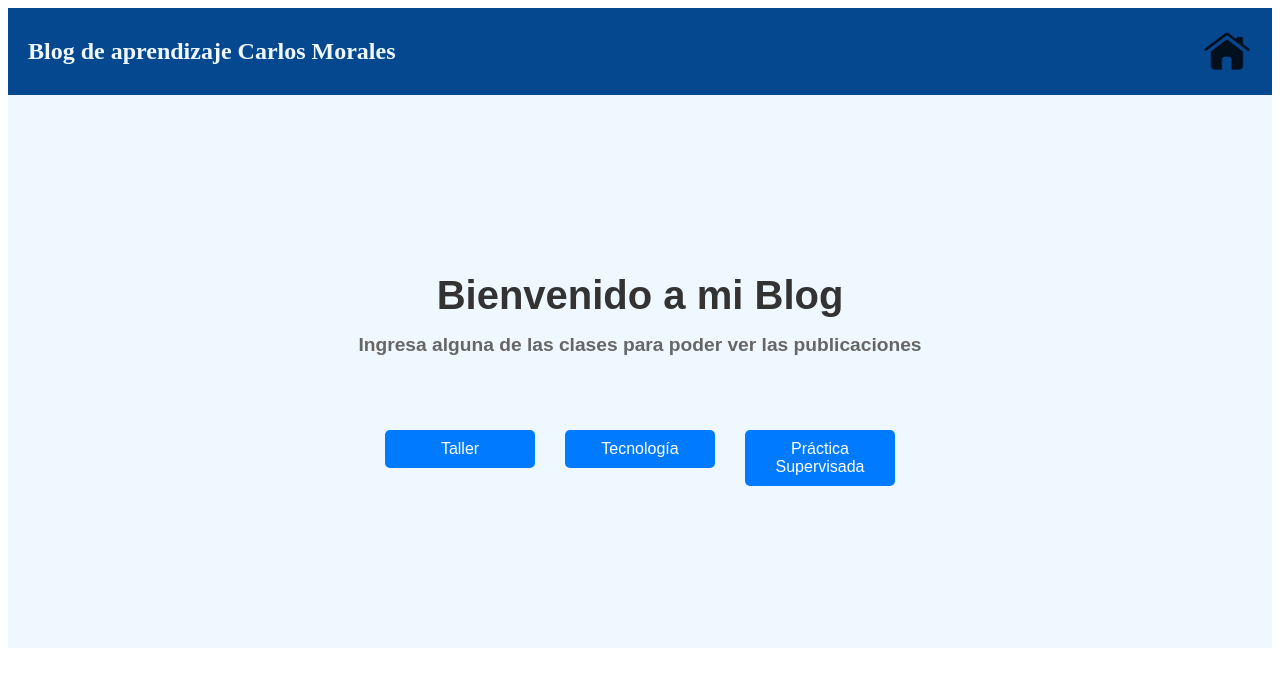
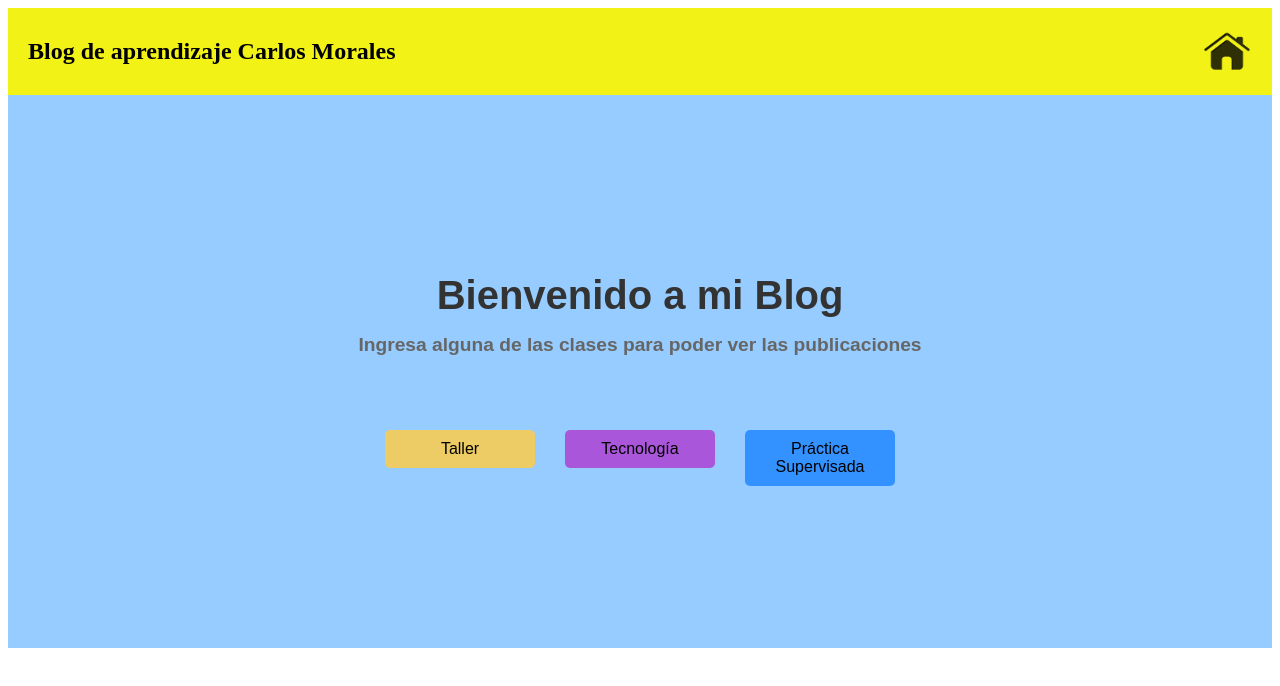
Before and after one commit to CarlosMorales-2021365/Front-Blog, a React (Vite) app: page / in a window 1280 px wide. Shown: the top 686 px of the page. Built offline with nearby package versions, Linux system fonts and the light colour scheme.

Commit message:
add(css):mejoras para el css

```diff
--- a/index.html
+++ b/index.html
@@ -2,7 +2,7 @@
 <html lang="en">
   <head>
     <meta charset="UTF-8" />
-    <link rel="icon" type="image/svg+xml" href="/vite.svg" />
+    <link rel="icon" type="image/svg+xml" href="/src/assets/iconoBlog.png" />
     <meta name="viewport" content="width=device-width, initial-scale=1.0" />
     <title>Blog de Aprendizaje</title>
   </head>
--- a/src/components/navbar/navbar.css
+++ b/src/components/navbar/navbar.css
@@ -1,6 +1,6 @@
 .navbar{
-    background-color: #05488f;
-    color: aliceblue;
+    background-color: #f2f217;
+    color: rgb(0, 0, 0);
     padding: 10px 20px;
 }
 
--- a/src/pages/Taller/TallerPage.css
+++ b/src/pages/Taller/TallerPage.css
@@ -1,5 +1,5 @@
 .publicacion-card {
-  background-color: #0ea5e9;
+  background-color: #edcb65;
   border-radius: 8px;
   box-shadow: 0 4px 6px rgba(0, 0, 0, 0.1);
   padding: 1rem;
@@ -7,7 +7,7 @@
 }
 
 .publicacionTec-card {
-  background-color: #2fe90e;
+  background-color: #aa56da;
   border-radius: 8px;
   box-shadow: 0 4px 6px rgba(0, 0, 0, 0.1);
   padding: 1rem;
@@ -15,7 +15,7 @@
 }
 
 .publicacionPractica-card {
-  background-color: #dee90e;
+  background-color: #3392ff;
   border-radius: 8px;
   box-shadow: 0 4px 6px rgba(0, 0, 0, 0.1);
   padding: 1rem;
--- a/src/pages/homePage/Home.css
+++ b/src/pages/homePage/Home.css
@@ -2,7 +2,7 @@
     font-family: Arial, sans-serif;
     text-align: center;
     padding: 12%;
-    background-color: #f0f8ff;
+    background-color: #96ccff;
 }
 
 .home-title {
@@ -25,19 +25,45 @@
     gap: 10px;
 }
 
-.home-buttons button {
+.home-buttons1 {
     margin: 10px;
     padding: 10px 15px;
     font-size: 1rem;
     cursor: pointer;
     border: none;
     border-radius: 5px;
-    background-color: #007bff;
-    color: white;
+    background-color: #edcb65;
+    color: rgb(0, 0, 0);
+    transition: background-color 0.3s;
+    width: 150px;
+}
+
+.home-buttons2 {
+    margin: 10px;
+    padding: 10px 15px;
+    font-size: 1rem;
+    cursor: pointer;
+    border: none;
+    border-radius: 5px;
+    background-color: #aa56da;
+    color: rgb(0, 0, 0);
+    transition: background-color 0.3s;
+    width: 150px;
+}
+
+.home-buttons3 {
+    margin: 10px;
+    padding: 10px 15px;
+    font-size: 1rem;
+    cursor: pointer;
+    border: none;
+    border-radius: 5px;
+    background-color: #3392ff;
+    color: rgb(0, 0, 0);
     transition: background-color 0.3s;
     width: 150px;
 }
 
 .home-buttons button:hover {
-    background-color: #0056b3;
+    background-color: #7bff2f;
 }
--- a/src/pages/homePage/Home.jsx
+++ b/src/pages/homePage/Home.jsx
@@ -12,13 +12,13 @@ export const Home = () => {
         <h2 className="home-subtitle">Ingresa alguna de las clases para poder ver las publicaciones</h2>
         <div className="home-buttons">
             <Link to="/Taller">
-                <button>Taller</button>
+                <button className='home-buttons1 '>Taller</button>
             </Link>
             <Link to="/Tecnologia">
-                <button>Tecnología</button>
+                <button className='home-buttons2'>Tecnología</button>
             </Link>
             <Link to="/Practica">
-                <button>Práctica Supervisada</button>
+                <button className='home-buttons3'>Práctica Supervisada</button>
             </Link>
         </div>
     </div>
```
Also changed, not shown: src/assets/iconoBlog.png (added).
